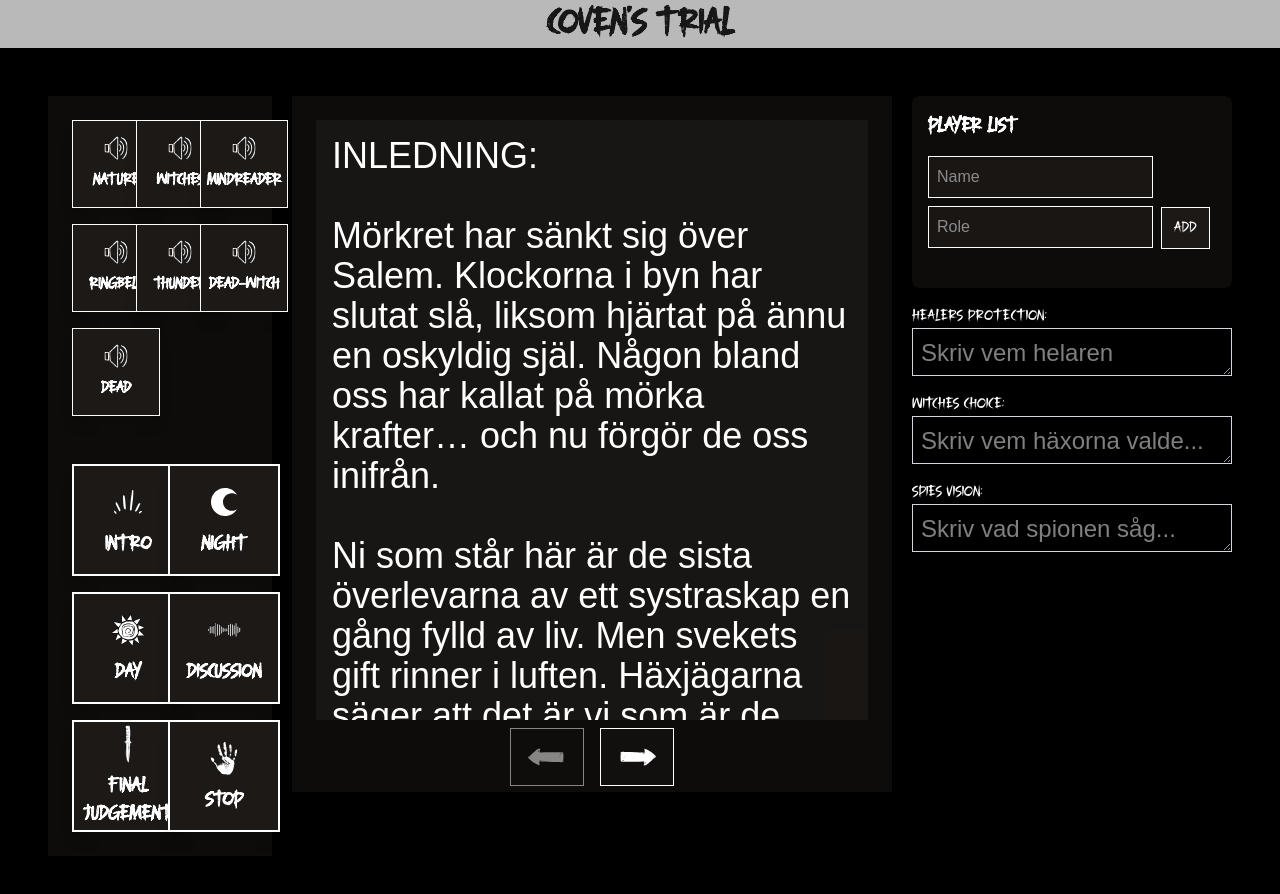
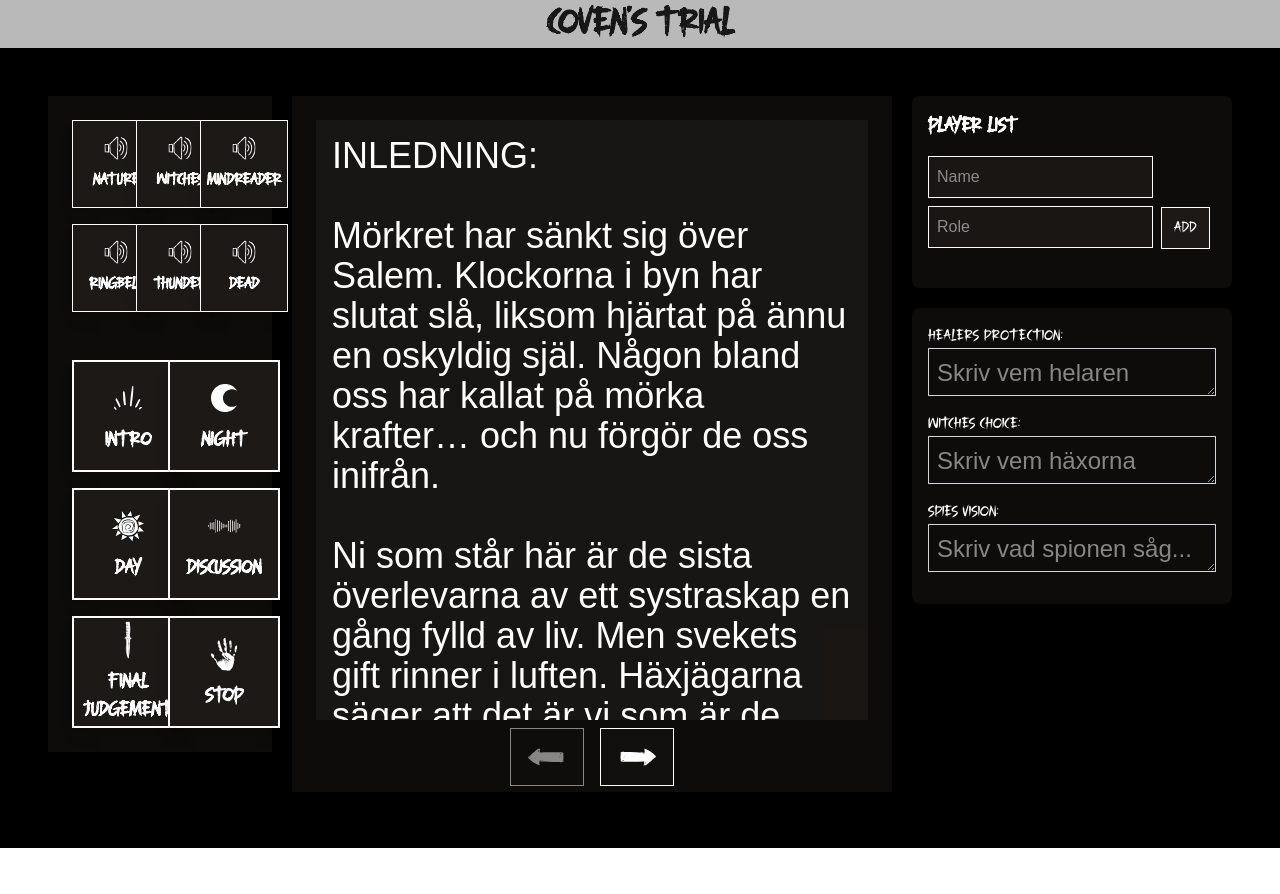
Before and after one commit to kaspvik/project-hex, a Next.js app in the folder project-hex/: page / in a window 1280 px wide. Shown: the top 894 px of the page. After the commit the page ends 848 px from the top, so only its background shows below. Built offline with nearby package versions, Linux system fonts and the light colour scheme; a web font is replaced by a local one.

Commit message:
Refactor NightActions and PlayerList components for improved styling; remove unused sound data

```diff
--- a/project-hex/app/components/nightactions.tsx
+++ b/project-hex/app/components/nightactions.tsx
@@ -8,7 +8,7 @@ const NightActions: React.FC = () => {
   const [spiesVision, setSpiesVision] = useState("");
 
   return (
-    <div className="mt-4">
+    <div className="p-4 bg-stone-900/50 rounded-lg w-80 mt-5">
       <div className="costum-title mb-4">
         <label className="block custom-title">Healers Protection:</label>
         <textarea
--- a/project-hex/app/components/playerlist.tsx
+++ b/project-hex/app/components/playerlist.tsx
@@ -26,7 +26,7 @@ const PlayerList: React.FC = () => {
   };
 
   return (
-    <div className="p-4 bg-stone-900/50 text-white rounded-lg w-80">
+    <div className="p-4 bg-stone-900/50 rounded-lg w-80">
       <h2 className="custom-title text-xl font-bold mb-4">Player List</h2>
       <div className="mb-4">
         <input
--- a/project-hex/app/data/sounds.tsx
+++ b/project-hex/app/data/sounds.tsx
@@ -25,11 +25,6 @@ export const soundData = [
     sceneId: "hSg2LUexfd0XirD8",
   },
   {
-    label: "Dead-witch",
-    soundSrc: "/sounds/dead-witch.mp3",
-    sceneId: "nl1Ripmw6w7QOP74",
-  },
-  {
     label: "Dead",
     soundSrc: "/sounds/someone-is-dead.mp3",
     sceneId: "nl1Ripmw6w7QOP74",
```
